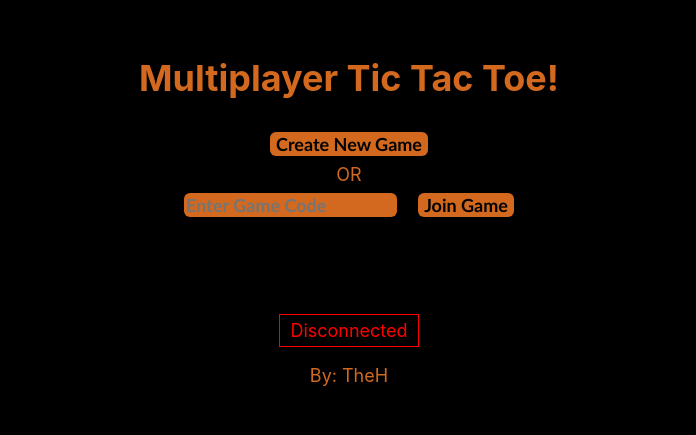
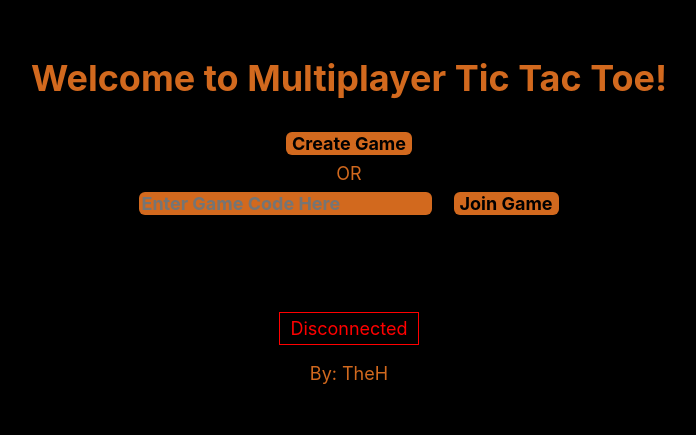
Before and after one commit to UnnamedH/TicTacToeWeb, a PHP site: page / in a window 1280 px wide. Shown: the top 435 px of the page, without its empty margins (291-987 px from the left). Run offline with PHP 8.4, Linux system fonts and the light colour scheme; some libraries are stand-ins or nearby versions.

Commit message:
style and structure changes

```diff
--- a/css/styles.css
+++ b/css/styles.css
@@ -1,28 +1,27 @@
-body {
+html {
+  background: black;
+  text-align: center;
   font-family: -apple-system, BlinkMacSystemFont, "Segoe UI", Roboto, Helvetica, Arial, sans-serif;
-  font-size: large;
-  margin: auto;
-  max-width: 38rem;
-  padding: 2rem;
   color: chocolate;
 }
 
-html {
-  background: black;
-  text-align: center;
-}
-
-.gameScreen {
-  margin-bottom: 20px;
-  color: white;
+body {
+  font-size: large;
+  margin: auto;
+  max-width: 50rem;
+  padding: 2rem;
 }
 
 .btn {
-  background-color: chocolate;
+  background: chocolate;
   margin: auto;
   color: black;
   border: none;
   border-radius: 6px;
+}
+.gameScreen {
+  margin-bottom: 20px;
+  color: white;
 }
 
 .pre {
@@ -30,12 +29,12 @@ html {
 }
 
 .title {
-  font-family: "Gill Sans", "Gill Sans MT", Calibri, "Trebuchet MS", sans-serif;
+  font-family: -apple-system, BlinkMacSystemFont, "Segoe UI", Roboto, Helvetica, Arial, sans-serif;
   margin-top: 5px;
 }
 
 .menuBtn {
-  font-family: "Gill Sans", "Gill Sans MT", Calibri, "Trebuchet MS", sans-serif;
+  font-family: -apple-system, BlinkMacSystemFont, "Segoe UI", Roboto, Helvetica, Arial, sans-serif;
   font-weight: bold;
   font-size: large;
   background-color: chocolate;
--- a/home.html
+++ b/home.html
@@ -15,15 +15,14 @@
     }
   </style>
   <body>
-    <pre class="pre"></pre>
-    <div id="welcomeScreen">
-      <h1>Multiplayer Tic Tac Toe!</h1>
-      <button type="submit" class="menuBtn" id="createGameBtn">Create New Game</button>
+    <div id="welcomeScreen" class="screen">
+      <h1>Welcome to Multiplayer Tic Tac Toe!</h1>
+      <button type="submit" class="menuBtn" id="createGameBtn">Create Game</button>
       <div>
         OR
       </div>
       <div>
-        <input type="text" class="menuBtn" placeholder="Enter Game Code" id="gameCodeText">
+        <input type="text" class="menuBtn" placeholder="Enter Game Code Here" id="gameCodeText">
         <button type="submit" class="menuBtn" id="joinGameBtn">Join Game</button>
       </div>
       <pre>
@@ -32,7 +31,7 @@
       </pre>
       <div id="connectionDiv">Disconnected</div>
     </div>
-    <div id="endScreen">
+    <div id="endScreen" class="screen">
       <pre >
 
       </pre>
@@ -54,7 +53,7 @@
         <button class="menuBtn" id="leaveRoomBtn" type="submit" onclick="clickedMenu(id)" >Leave Room</button>
       </div>
     </div>
-    <div id="gameScreen">
+    <div id="gameScreen" class="screen">
       <h1 class="title" text-align="center">Tic Tac Toe!</h1>
       <p id="playerTitle" class="title" text-align="center">You are P0</p>
       <p id="chooseTitle" class="title" text-align="center">Choose your option:</p>
@@ -76,12 +75,13 @@
       </div>
       <h1>Your game code is: <span id="gameCodeDisplay"></span></h1>
     </div>
+
     <script src="https://cdn.socket.io/4.4.1/socket.io.min.js" integrity="sha384-fKnu0iswBIqkjxrhQCTZ7qlLHOFEgNkRmK2vaO/LbTZSXdJfAu6ewRBdwHPhBo/H" crossorigin="anonymous"></script>
-
     <script src="node_modules\alertifyjs\build\alertify.js" type="text/javascript"></script>
     <script src="scripts/script.js"></script>
     <link rel="stylesheet" href="node_modules\alertifyjs\build\css\alertify.css">
     <link rel="stylesheet" href="node_modules\alertifyjs\build\css\themes\default.css">
+
   </body>
   <footer>
     <p>By: TheH </p>
--- a/scripts/script.js
+++ b/scripts/script.js
@@ -3,14 +3,14 @@
 ///////////////////////////
 
 // Online
-const socket = io("https://tictactoehrantserver.herokuapp.com", {
+// const socket = io("https://tictactoehrantserver.herokuapp.com", {
+//   withCredentials: true,
+// });
+
+// Offline
+const socket = io("http://127.0.0.1:3000", {
   withCredentials: true,
 });
-
-// Offline
-// const socket = io("http://127.0.0.1:3000", {
-//   withCredentials: true,
-// });
 
 ///////////////
 // Variables //
```
